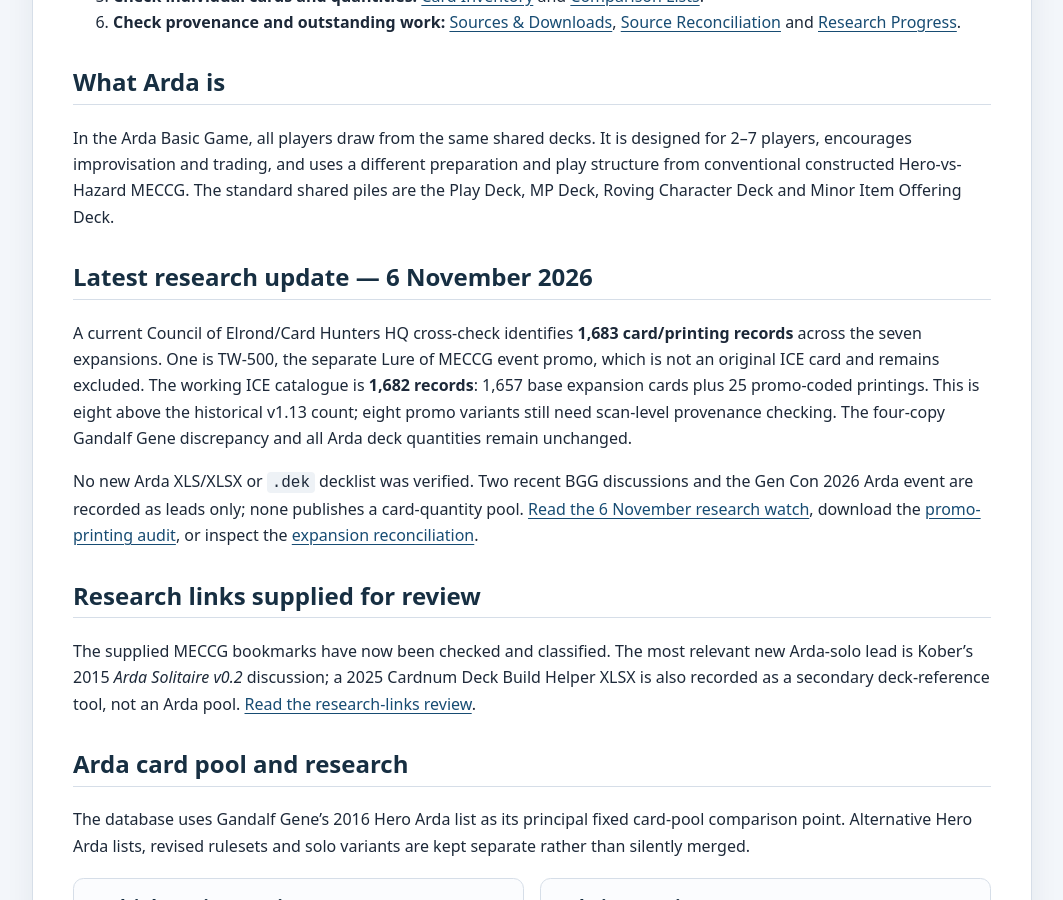
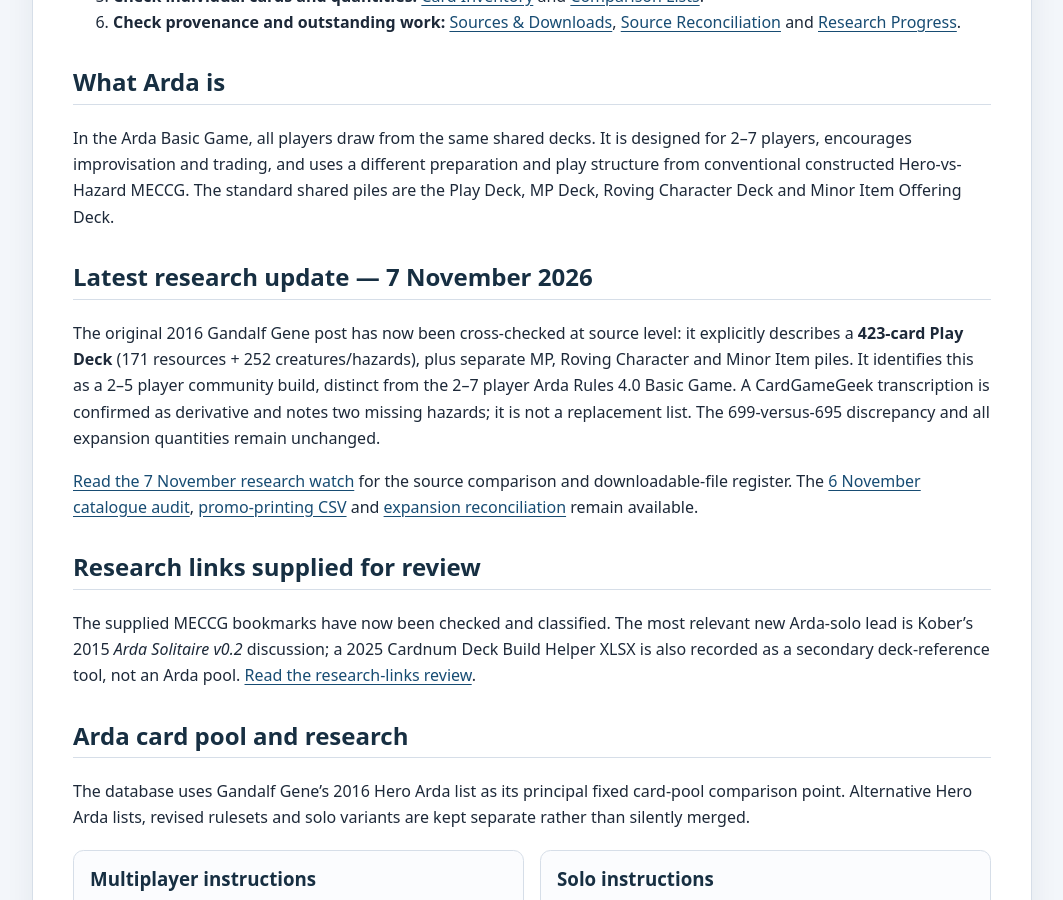
Before and after one commit to JamSpot/meccg-arda-master-database, a Jekyll site: the page built from index.md, in a window 1280 px wide and 900 px high, scrolled down 1208 px. Shown: the whole window, without its empty margins (108-1171 px from the left). Built offline with Jekyll 4.4.1, drawn with Linux system fonts in a browser that asks for light colours.

Commit message:
Link 7 November Arda research watch from homepage

```diff
--- a/index.md
+++ b/index.md
@@ -34,11 +34,11 @@ This site teaches and documents **Arda format**: the shared-deck multiplayer gam
 
 In the Arda Basic Game, all players draw from the same shared decks. It is designed for 2–7 players, encourages improvisation and trading, and uses a different preparation and play structure from conventional constructed Hero-vs-Hazard MECCG. The standard shared piles are the Play Deck, MP Deck, Roving Character Deck and Minor Item Offering Deck.
 
-## Latest research update — 6 November 2026
+## Latest research update — 7 November 2026
 
-A current Council of Elrond/Card Hunters HQ cross-check identifies **1,683 card/printing records** across the seven expansions. One is TW-500, the separate Lure of MECCG event promo, which is not an original ICE card and remains excluded. The working ICE catalogue is **1,682 records**: 1,657 base expansion cards plus 25 promo-coded printings. This is eight above the historical v1.13 count; eight promo variants still need scan-level provenance checking. The four-copy Gandalf Gene discrepancy and all Arda deck quantities remain unchanged.
+The original 2016 Gandalf Gene post has now been cross-checked at source level: it explicitly describes a **423-card Play Deck** (171 resources + 252 creatures/hazards), plus separate MP, Roving Character and Minor Item piles. It identifies this as a 2–5 player community build, distinct from the 2–7 player Arda Rules 4.0 Basic Game. A CardGameGeek transcription is confirmed as derivative and notes two missing hazards; it is not a replacement list. The 699-versus-695 discrepancy and all expansion quantities remain unchanged.
 
-No new Arda XLS/XLSX or `.dek` decklist was verified. Two recent BGG discussions and the Gen Con 2026 Arda event are recorded as leads only; none publishes a card-quantity pool. [Read the 6 November research watch](docs/research-watch-2026-11-06.html), download the [promo-printing audit](data/promo-card-inventory-2026-11-06.csv), or inspect the [expansion reconciliation](data/catalogue-expansion-reconciliation.csv).
+[Read the 7 November research watch](docs/research-watch-2026-11-07.html) for the source comparison and downloadable-file register. The [6 November catalogue audit](docs/research-watch-2026-11-06.html), [promo-printing CSV](data/promo-card-inventory-2026-11-06.csv) and [expansion reconciliation](data/catalogue-expansion-reconciliation.csv) remain available.
 
 ## Research links supplied for review
 
```
